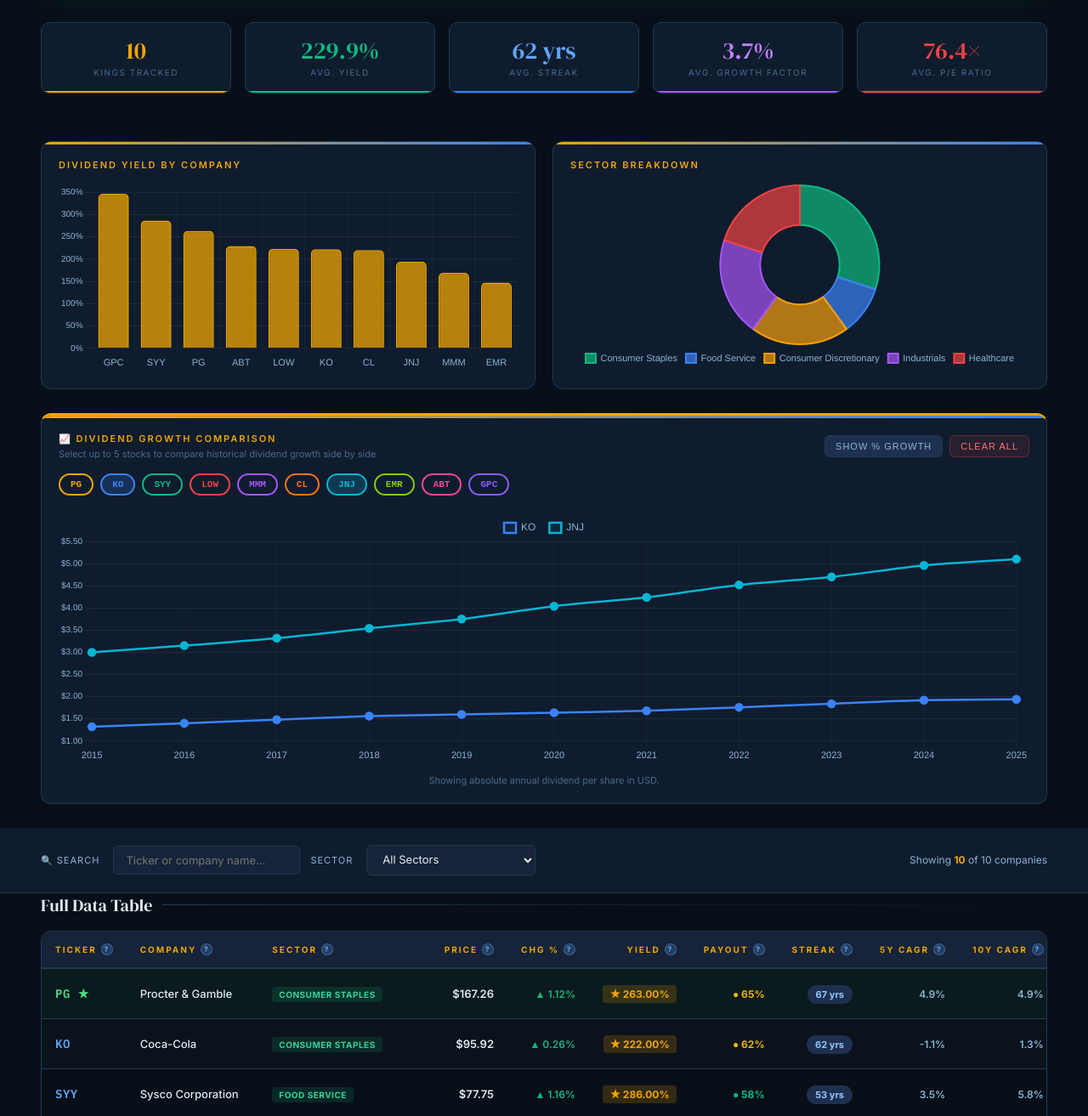
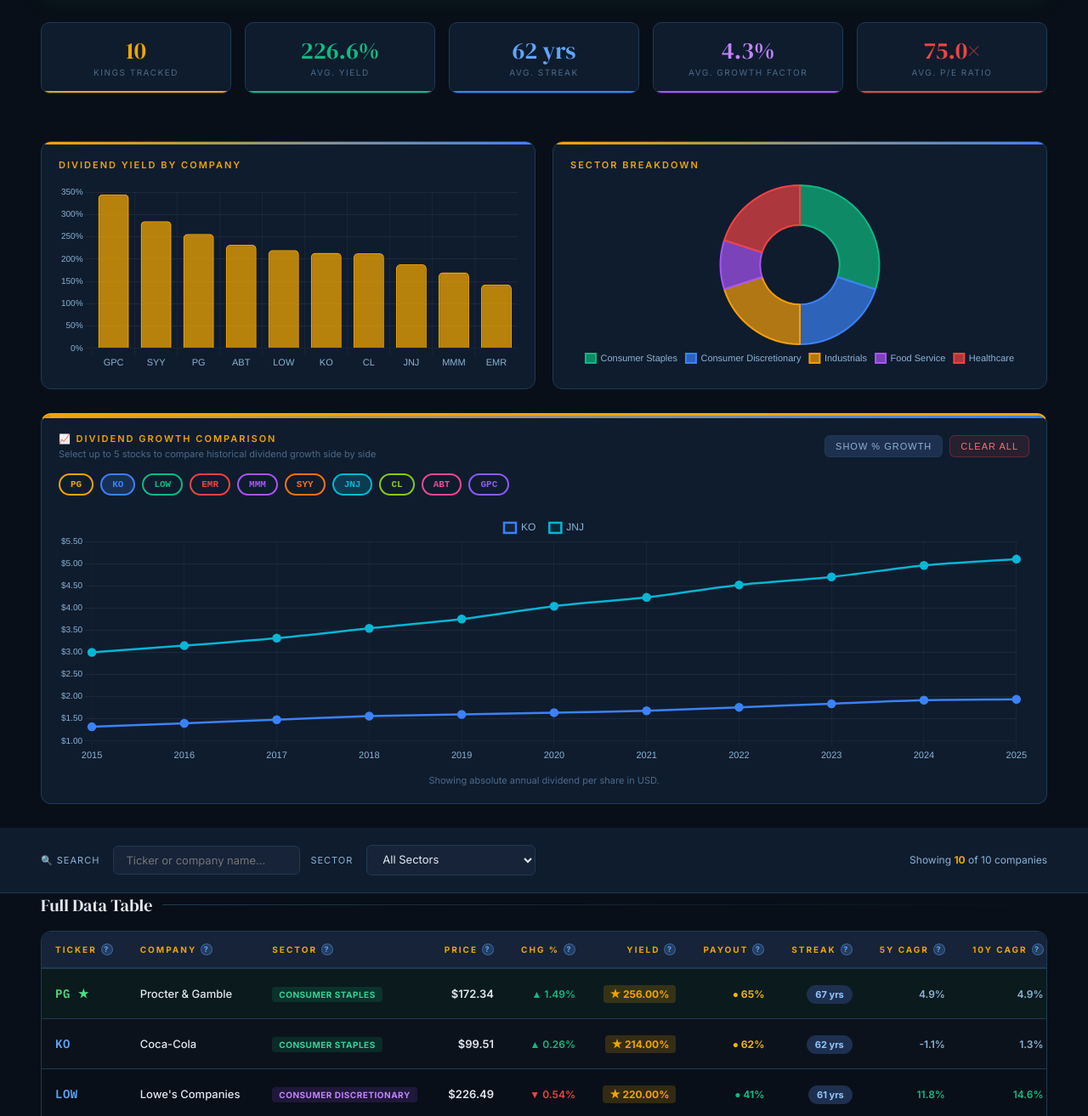
Before and after one commit to VictorFisk/Weekly-Report---Dividend-Kings, a plain HTML site: page index.html in a window 1280 px wide. Shown: the part 362-1675 px from the top of the page at 85% size. Drawn offline with nearby package versions, Linux system fonts and the light colour scheme.

Commit message:
📊 Update live report - 43910416174 5081d4091d9e444a06a9cf2ae666d81ca39f1c44

```diff
--- a/index.html
+++ b/index.html
@@ -228,9 +228,9 @@
       <div class="header-subtitle">50+ Years of Consecutive Dividend Growth</div>
     </div>
     <div class="header-meta">
-      <div class="meta-date">📅 November 9, 2026</div>
+      <div class="meta-date">📅 November 16, 2026</div>
       <div class="meta-note" style="color:#4ade80;">● Data via Yahoo Finance</div>
-      <div class="meta-note" style="margin-top:4px;">Updated: 2026-11-09 17:06 UTC</div>
+      <div class="meta-note" style="margin-top:4px;">Updated: 2026-11-16 16:42 UTC</div>
     </div>
   </div>
 </div>
@@ -260,7 +260,7 @@
   </div>
   <div class="stat-card green" onclick="openModal('yield')">
     <span class="click-hint">TAP FOR DETAILS</span>
-    <div class="stat-val" id="cardYield">229.9%</div>
+    <div class="stat-val" id="cardYield">226.6%</div>
     <div class="stat-label">Avg. Yield</div>
   </div>
   <div class="stat-card blue" onclick="openModal('streak')">
@@ -270,12 +270,12 @@
   </div>
   <div class="stat-card purple" onclick="openModal('cagr')">
     <span class="click-hint">TAP FOR DETAILS</span>
-    <div class="stat-val" id="cardCagr">3.7%</div>
+    <div class="stat-val" id="cardCagr">4.3%</div>
     <div class="stat-label">Avg. Growth Factor</div>
   </div>
   <div class="stat-card red" onclick="openModal('pe')">
     <span class="click-hint">TAP FOR DETAILS</span>
-    <div class="stat-val" id="cardPe">76.4×</div>
+    <div class="stat-val" id="cardPe">75.0×</div>
     <div class="stat-label">Avg. P/E Ratio</div>
   </div>
 </div>
@@ -378,7 +378,7 @@
 <div class="footer">
   <p>
     <strong>⚠️ Disclaimer:</strong> For <strong>informational purposes only</strong>. Data sourced from Yahoo Finance via yfinance and may be delayed or inaccurate. Not financial advice. Past dividend performance does not guarantee future results.<br><br>
-    Auto-generated by GitHub Actions · Data: Yahoo Finance · Updated 2026-11-09 17:06 UTC · © Dividend Kings Report
+    Auto-generated by GitHub Actions · Data: Yahoo Finance · Updated 2026-11-16 16:42 UTC · © Dividend Kings Report
   </p>
 </div>
 
@@ -387,21 +387,21 @@
 const data = [
   {
     "ticker": "PG",
-    "price": 167.26,
-    "chg": 1.12,
-    "chg6m": 18.3,
-    "yield": 263.0,
+    "price": 172.34,
+    "chg": 1.49,
+    "chg6m": 22.7,
+    "yield": 256.0,
     "payout": 65,
     "annDiv": 4.35,
-    "pe": 25.2,
-    "ps": 4.4,
+    "pe": 26.0,
+    "ps": 4.5,
     "eps": 6.64,
     "beta": 0.36,
-    "mktcap": 387.7,
-    "sma50": 151.73,
-    "sma200": 147.53,
+    "mktcap": 399.4,
+    "sma50": 154.13,
+    "sma200": 148.11,
     "w52lo": 137.62,
-    "w52hi": 170.52,
+    "w52hi": 173.57,
     "cagr5": 4.92,
     "cagr10": 4.93,
     "epsGrowth": 0.0,
@@ -416,7 +416,7 @@ const data = [
       {
         "label": "P/E Valuation",
         "weight": 20,
-        "score": 4.9
+        "score": 4.7
       },
       {
         "label": "Payout Safety",
@@ -446,26 +446,26 @@ const data = [
   },
   {
     "ticker": "KO",
-    "price": 95.92,
+    "price": 99.51,
     "chg": 0.26,
-    "chg6m": 23.5,
-    "yield": 222.0,
+    "chg6m": 24.1,
+    "yield": 214.0,
     "payout": 62,
     "annDiv": 2.12,
-    "pe": 28.3,
-    "ps": 8.1,
+    "pe": 29.4,
+    "ps": 8.4,
     "eps": 3.39,
     "beta": 0.27,
-    "mktcap": 412.6,
-    "sma50": 89.96,
-    "sma200": 82.15,
+    "mktcap": 428.1,
+    "sma50": 91.0,
+    "sma200": 82.8,
     "w52lo": 67.27,
-    "w52hi": 97.39,
+    "w52hi": 100.56,
     "cagr5": -1.1,
     "cagr10": 1.28,
     "epsGrowth": 0.0,
     "revGrowth": 3.7,
-    "composite": 56,
+    "composite": 55,
     "breakdown": [
       {
         "label": "Dividend Yield",
@@ -475,7 +475,7 @@ const data = [
       {
         "label": "P/E Valuation",
         "weight": 20,
-        "score": 3.9
+        "score": 3.5
       },
       {
         "label": "Payout Safety",
@@ -504,79 +504,20 @@ const data = [
     "streak": 62
   },
   {
-    "ticker": "SYY",
-    "price": 77.75,
-    "chg": 1.16,
-    "chg6m": 8.6,
-    "yield": 286.0,
-    "payout": 58,
-    "annDiv": 2.2,
-    "pe": 20.7,
-    "ps": 0.4,
-    "eps": 3.76,
-    "beta": 0.65,
-    "mktcap": 38.3,
-    "sma50": 79.56,
-    "sma200": 79.55,
-    "w52lo": 68.19,
-    "w52hi": 91.85,
-    "cagr5": 3.45,
-    "cagr10": 5.8,
-    "epsGrowth": 0.0,
-    "revGrowth": 3.5,
-    "composite": 56,
-    "breakdown": [
-      {
-        "label": "Dividend Yield",
-        "weight": 18,
-        "score": 10
-      },
-      {
-        "label": "P/E Valuation",
-        "weight": 20,
-        "score": 6.4
-      },
-      {
-        "label": "Payout Safety",
-        "weight": 15,
-        "score": 3.6
-      },
-      {
-        "label": "Growth Factor",
-        "weight": 25,
-        "score": 2.3
-      },
-      {
-        "label": "SMA Trend Signal",
-        "weight": 12,
-        "score": 8
-      },
-      {
-        "label": "Low Volatility (Beta)",
-        "weight": 10,
-        "score": 4.6
-      }
-    ],
-    "name": "Sysco Corporation",
-    "sector": "Food Service",
-    "sectorClass": "staples",
-    "streak": 53
-  },
-  {
     "ticker": "LOW",
-    "price": 231.27,
-    "chg": 2.99,
-    "chg6m": 3.6,
-    "yield": 223.0,
+    "price": 226.49,
+    "chg": -0.54,
+    "chg6m": 5.2,
+    "yield": 220.0,
     "payout": 41,
     "annDiv": 5.0,
-    "pe": 19.5,
+    "pe": 19.1,
     "ps": 1.4,
     "eps": 11.83,
     "beta": 0.81,
-    "mktcap": 129.8,
-    "sma50": 196.73,
-    "sma200": 221.85,
+    "mktcap": 127.1,
+    "sma50": 199.56,
+    "sma200": 220.92,
     "w52lo": 178.45,
     "w52hi": 293.06,
     "cagr5": 11.84,
@@ -593,7 +534,7 @@ const data = [
       {
         "label": "P/E Valuation",
         "weight": 20,
-        "score": 6.8
+        "score": 7.0
       },
       {
         "label": "Payout Safety",
@@ -622,27 +563,27 @@ const data = [
     "streak": 61
   },
   {
-    "ticker": "MMM",
-    "price": 188.12,
-    "chg": 1.6,
-    "chg6m": 32.5,
-    "yield": 169.0,
+    "ticker": "EMR",
+    "price": 161.6,
+    "chg": -2.87,
+    "chg6m": 23.1,
+    "yield": 143.0,
     "payout": 46,
-    "annDiv": 3.12,
-    "pe": 28.1,
-    "ps": 3.9,
-    "eps": 6.7,
-    "beta": 1.06,
-    "mktcap": 97.2,
-    "sma50": 169.26,
-    "sma200": 160.89,
-    "w52lo": 139.34,
-    "w52hi": 196.9,
-    "cagr5": -13.92,
-    "cagr10": -4.51,
+    "annDiv": 2.38,
+    "pe": 33.7,
+    "ps": 4.7,
+    "eps": 4.79,
+    "beta": 1.21,
+    "mktcap": 88.7,
+    "sma50": 159.19,
+    "sma200": 146.93,
+    "w52lo": 122.64,
+    "w52hi": 172.0,
+    "cagr5": 2.17,
+    "cagr10": 1.72,
     "epsGrowth": 0.0,
-    "revGrowth": -1.6,
-    "composite": 48,
+    "revGrowth": 7.8,
+    "composite": 52,
     "breakdown": [
       {
         "label": "Dividend Yield",
@@ -652,7 +593,66 @@ const data = [
       {
         "label": "P/E Valuation",
         "weight": 20,
-        "score": 4.0
+        "score": 2.1
+      },
+      {
+        "label": "Payout Safety",
+        "weight": 15,
+        "score": 5.2
+      },
+      {
+        "label": "Growth Factor",
+        "weight": 25,
+        "score": 3.8
+      },
+      {
+        "label": "SMA Trend Signal",
+        "weight": 12,
+        "score": 10
+      },
+      {
+        "label": "Low Volatility (Beta)",
+        "weight": 10,
+        "score": 0
+      }
+    ],
+    "name": "Emerson Electric",
+    "sector": "Industrials",
+    "sectorClass": "industrial",
+    "streak": 67
+  },
+  {
+    "ticker": "MMM",
+    "price": 183.7,
+    "chg": 0.02,
+    "chg6m": 22.1,
+    "yield": 170.0,
+    "payout": 46,
+    "annDiv": 3.12,
+    "pe": 27.4,
+    "ps": 3.8,
+    "eps": 6.7,
+    "beta": 1.06,
+    "mktcap": 94.9,
+    "sma50": 170.27,
+    "sma200": 161.02,
+    "w52lo": 139.34,
+    "w52hi": 196.9,
+    "cagr5": -8.82,
+    "cagr10": -1.72,
+    "epsGrowth": 0.0,
+    "revGrowth": -1.6,
+    "composite": 49,
+    "breakdown": [
+      {
+        "label": "Dividend Yield",
+        "weight": 18,
+        "score": 10
+      },
+      {
+        "label": "P/E Valuation",
+        "weight": 20,
+        "score": 4.2
       },
       {
         "label": "Payout Safety",
@@ -681,27 +681,27 @@ const data = [
     "streak": 65
   },
   {
-    "ticker": "CL",
-    "price": 97.72,
-    "chg": 1.2,
-    "chg6m": 14.0,
-    "yield": 220.0,
-    "payout": 82,
-    "annDiv": 2.12,
-    "pe": 38.0,
-    "ps": 3.6,
-    "eps": 2.57,
-    "beta": 0.31,
-    "mktcap": 77.7,
-    "sma50": 89.93,
-    "sma200": 89.12,
-    "w52lo": 75.96,
-    "w52hi": 101.18,
-    "cagr5": 3.34,
-    "cagr10": 3.13,
+    "ticker": "SYY",
+    "price": 78.28,
+    "chg": 1.52,
+    "chg6m": 7.9,
+    "yield": 285.0,
+    "payout": 58,
+    "annDiv": 2.2,
+    "pe": 20.8,
+    "ps": 0.5,
+    "eps": 3.76,
+    "beta": 0.65,
+    "mktcap": 38.5,
+    "sma50": 79.23,
+    "sma200": 79.47,
+    "w52lo": 68.19,
+    "w52hi": 91.85,
+    "cagr5": 3.45,
+    "cagr10": 5.8,
     "epsGrowth": 0.0,
-    "revGrowth": 4.3,
-    "composite": 47,
+    "revGrowth": 3.5,
+    "composite": 48,
     "breakdown": [
       {
         "label": "Dividend Yield",
@@ -711,51 +711,51 @@ const data = [
       {
         "label": "P/E Valuation",
         "weight": 20,
-        "score": 0.7
+        "score": 6.4
       },
       {
         "label": "Payout Safety",
         "weight": 15,
-        "score": 0.4
+        "score": 3.6
       },
       {
         "label": "Growth Factor",
         "weight": 25,
-        "score": 3.1
+        "score": 2.3
       },
       {
         "label": "SMA Trend Signal",
         "weight": 12,
-        "score": 10
+        "score": 1
       },
       {
         "label": "Low Volatility (Beta)",
         "weight": 10,
-        "score": 7.4
+        "score": 4.6
       }
     ],
-    "name": "Colgate-Palmolive",
-    "sector": "Consumer Staples",
+    "name": "Sysco Corporation",
+    "sector": "Food Service",
     "sectorClass": "staples",
-    "streak": 61
+    "streak": 53
   },
   {
     "ticker": "JNJ",
-    "price": 279.81,
-    "chg": 1.3,
-    "chg6m": 27.7,
-    "yield": 194.0,
+    "price": 284.68,
+    "chg": -0.37,
+    "chg6m": 25.7,
+    "yield": 188.0,
     "payout": 80,
     "annDiv": 5.36,
-    "pe": 42.5,
-    "ps": 6.8,
+    "pe": 43.2,
+    "ps": 6.9,
     "eps": 6.59,
     "beta": 0.2,
-    "mktcap": 673.6,
-    "sma50": 266.02,
-    "sma200": 247.08,
-    "w52lo": 185.12,
-    "w52hi": 282.02,
+    "mktcap": 685.3,
+    "sma50": 267.05,
+    "sma200": 248.61,
+    "w52lo": 195.9,
+    "w52hi": 290.25,
     "cagr5": -1.02,
     "cagr10": 2.37,
     "epsGrowth": 0.0,
@@ -799,27 +799,27 @@ const data = [
     "streak": 62
   },
   {
-    "ticker": "EMR",
-    "price": 171.0,
-    "chg": 5.33,
-    "chg6m": 23.6,
-    "yield": 147.0,
-    "payout": 49,
-    "annDiv": 2.38,
-    "pe": 35.7,
-    "ps": 5.0,
-    "eps": 4.79,
-    "beta": 1.21,
-    "mktcap": 95.8,
-    "sma50": 158.22,
-    "sma200": 146.98,
-    "w52lo": 122.64,
-    "w52hi": 172.0,
-    "cagr5": -3.89,
-    "cagr10": -1.34,
+    "ticker": "CL",
+    "price": 101.06,
+    "chg": 1.4,
+    "chg6m": 13.7,
+    "yield": 213.0,
+    "payout": 82,
+    "annDiv": 2.12,
+    "pe": 39.3,
+    "ps": 3.8,
+    "eps": 2.57,
+    "beta": 0.31,
+    "mktcap": 80.3,
+    "sma50": 90.91,
+    "sma200": 89.47,
+    "w52lo": 75.96,
+    "w52hi": 101.48,
+    "cagr5": 3.34,
+    "cagr10": 3.13,
     "epsGrowth": 0.0,
-    "revGrowth": 0.0,
-    "composite": 44,
+    "revGrowth": 4.3,
+    "composite": 46,
     "breakdown": [
       {
         "label": "Dividend Yield",
@@ -829,17 +829,17 @@ const data = [
       {
         "label": "P/E Valuation",
         "weight": 20,
-        "score": 1.4
+        "score": 0.2
       },
       {
         "label": "Payout Safety",
         "weight": 15,
-        "score": 4.8
+        "score": 0.4
       },
       {
         "label": "Growth Factor",
         "weight": 25,
-        "score": 1.6
+        "score": 3.1
       },
       {
         "label": "SMA Trend Signal",
@@ -849,29 +849,29 @@ const data = [
       {
         "label": "Low Volatility (Beta)",
         "weight": 10,
-        "score": 0
+        "score": 7.4
       }
     ],
-    "name": "Emerson Electric",
-    "sector": "Industrials",
-    "sectorClass": "industrial",
-    "streak": 67
+    "name": "Colgate-Palmolive",
+    "sector": "Consumer Staples",
+    "sectorClass": "staples",
+    "streak": 61
   },
   {
     "ticker": "ABT",
-    "price": 110.09,
-    "chg": 0.15,
-    "chg6m": 35.1,
-    "yield": 229.0,
+    "price": 108.45,
+    "chg": -0.06,
+    "chg6m": 25.0,
+    "yield": 232.0,
     "payout": 93,
     "annDiv": 2.52,
-    "pe": 41.1,
-    "ps": 4.0,
+    "pe": 40.5,
+    "ps": 3.9,
     "eps": 2.68,
     "beta": 0.54,
-    "mktcap": 190.7,
-    "sma50": 103.56,
-    "sma200": 100.37,
+    "mktcap": 187.8,
+    "sma50": 103.58,
+    "sma200": 100.45,
     "w52lo": 81.97,
     "w52hi": 132.03,
     "cagr5": 6.96,
@@ -918,19 +918,19 @@ const data = [
   },
   {
     "ticker": "GPC",
-    "price": 126.13,
-    "chg": 2.71,
-    "chg6m": 26.7,
-    "yield": 346.0,
+    "price": 122.48,
+    "chg": -0.7,
+    "chg6m": 33.9,
+    "yield": 345.0,
     "payout": 1622,
     "annDiv": 4.25,
-    "pe": 485.1,
+    "pe": 471.1,
     "ps": 0.7,
     "eps": 0.26,
     "beta": 0.66,
-    "mktcap": 17.4,
-    "sma50": 128.57,
-    "sma200": 118.21,
+    "mktcap": 16.9,
+    "sma50": 127.32,
+    "sma200": 117.91,
     "w52lo": 90.78,
     "w52hi": 151.57,
     "cagr5": -0.44,
```
